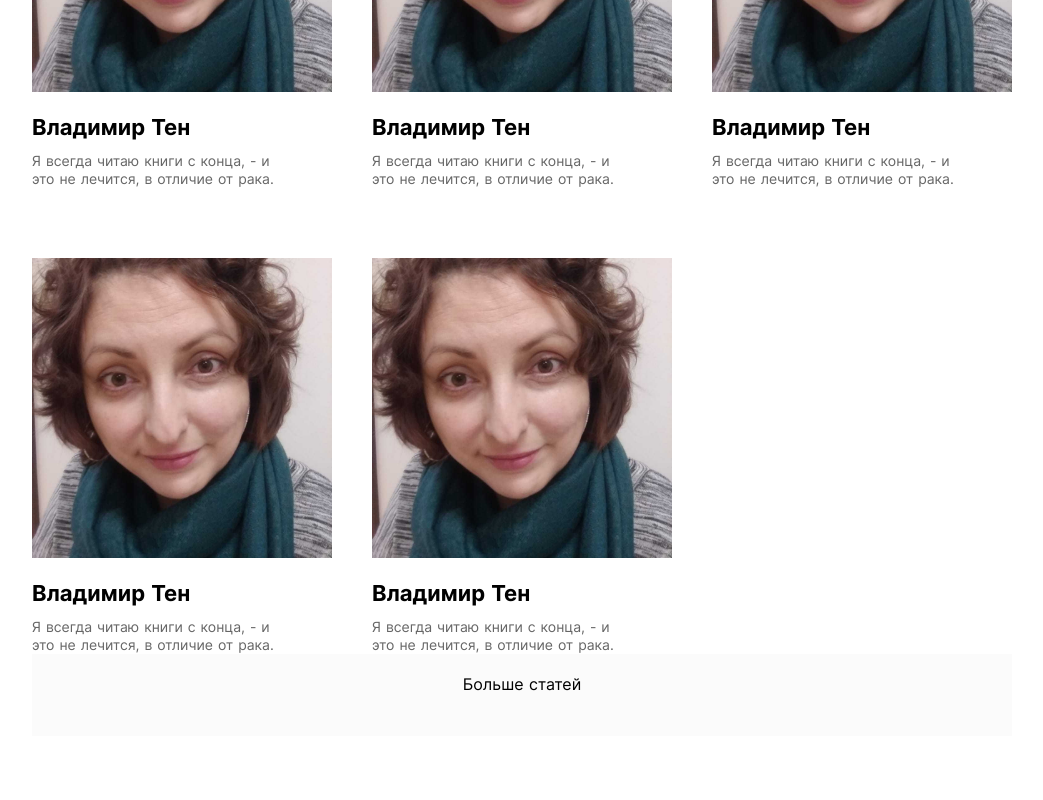
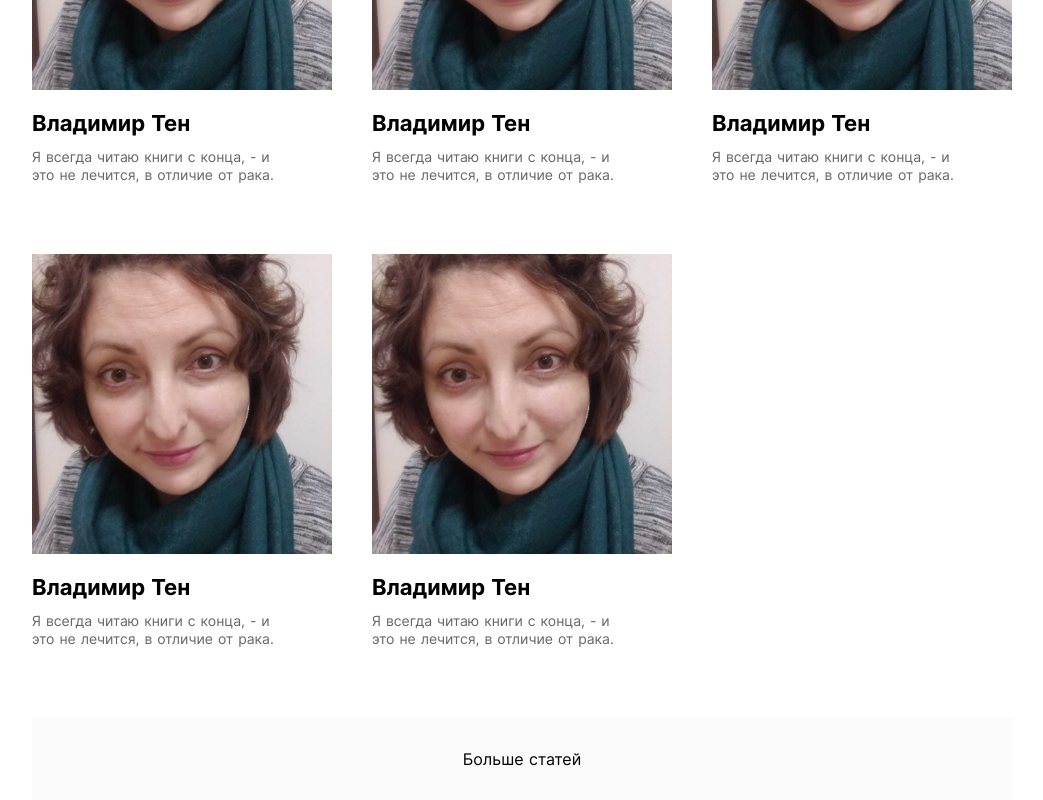
Before and after one commit to svetanti/project_raklechitca, a Nuxt app: page / in a window 1280 px wide. Shown: the part 895-1695 px from the top of the page, without its empty margins (118-1161 px from the left). Before the commit the page ends 1631 px from the top, so only its background shows below. Built offline with nearby package versions, Linux system fonts and the light colour scheme.

Commit message:
fixed name variables and add global fonts

```diff
--- a/components/Stories.vue
+++ b/components/Stories.vue
@@ -1,8 +1,8 @@
 <template>
-  <div class="containerStories">
-    <h3 class="story__title">Истории неизлечимых привычек</h3>
-    <story-grid />
-    <a href="" class="story__link-all">Больше статей</a>
+  <div class="stories">
+    <h3 class="stories__title">Истории неизлечимых привычек</h3>
+    <stories-grid />
+    <a href="" class="stories__link-all">Больше статей</a>
   </div>
 </template>
 
@@ -10,16 +10,16 @@
 import StoryGrid from '@/components/StoryGrid';
 export default {
   components: {
-    'story-grid': StoryGrid,
+    'stories-grid': StoryGrid,
   },
 };
 </script>
 
 <style scoped>
-.containerStories {
+.stories {
   max-width: 1320px;
 }
-.story__title {
+.stories__title {
   font-family: 'Inter';
   font-style: normal;
   font-weight: 600;
@@ -30,10 +30,10 @@ export default {
   max-width: 413px;
   margin-bottom: 70px;
 }
-.story__link-all {
+.stories__link-all {
   display: block;
   text-decoration: none;
-  font-family: Inter;
+  font-family: 'Inter';
   font-style: normal;
   font-weight: normal;
   font-size: 16px;
@@ -42,11 +42,11 @@ export default {
   max-width: 100%;
   height: 82px;
   text-align: center;
-  padding-top: 20px;
+  padding: 31px 0;
   background-color: #fbfbfb;
   color: #000000;
 }
-.story__link-all:visited {
+.stories__link-all:visited {
   color: #000000;
 }
 </style>
--- a/components/StoryGrid.vue
+++ b/components/StoryGrid.vue
@@ -1,13 +1,13 @@
 <template>
-  <div class="containerStory">
-    <my-Card />
-    <my-Card />
-    <my-Card />
-    <my-Card />
-    <my-Card />
-    <my-Card />
-    <my-Card />
-    <my-Card />
+  <div class="story-grid">
+    <story-grid__card />
+    <story-grid__card />
+    <story-grid__card />
+    <story-grid__card />
+    <story-grid__card />
+    <story-grid__card />
+    <story-grid__card />
+    <story-grid__card />
   </div>
 </template>
 
@@ -16,22 +16,23 @@ import Card from '@/components/ui/Card';
 
 export default {
   components: {
-    'my-Card': Card,
+    'story-grid__card': Card,
   },
 };
 </script>
 
 <style scoped>
-.containerStory {
+.story-grid {
   display: grid;
   grid-template-rows: repeat(2, 1fr);
   grid-template-columns: repeat(4, 1fr);
   row-gap: 70px;
   column-gap: 40px;
   max-width: 1320px;
+  margin-bottom: 70px;
 }
 @media screen and (max-width: 1280px) {
-  .containerStory {
+  .story-grid {
     grid-template-rows: repeat(3, 1fr);
     grid-template-columns: repeat(3, 1fr);
   }
--- a/components/ui/card.vue
+++ b/components/ui/card.vue
@@ -25,7 +25,7 @@ export default {};
   width: 300px;
   max-height: 300px;
   object-fit: cover;
-  margin-bottom: 20px;
+  margin-bottom: 18px;
 }
 .card__title {
   font-style: normal;
--- a/layouts/default.vue
+++ b/layouts/default.vue
@@ -6,8 +6,7 @@
 
 <style>
 html {
-  font-family: 'Source Sans Pro', -apple-system, BlinkMacSystemFont, 'Segoe UI',
-    Roboto, 'Helvetica Neue', Arial, sans-serif;
+  font-family: 'Inter', sans-serif;
   font-size: 16px;
   word-spacing: 1px;
   -ms-text-size-adjust: 100%;
--- a/pages/index.vue
+++ b/pages/index.vue
@@ -25,7 +25,6 @@ export default {
   display: flex;
   justify-content: center;
   align-items: center;
-  /* text-align: center; */
   flex-direction: column;
 }
 </style>
```
